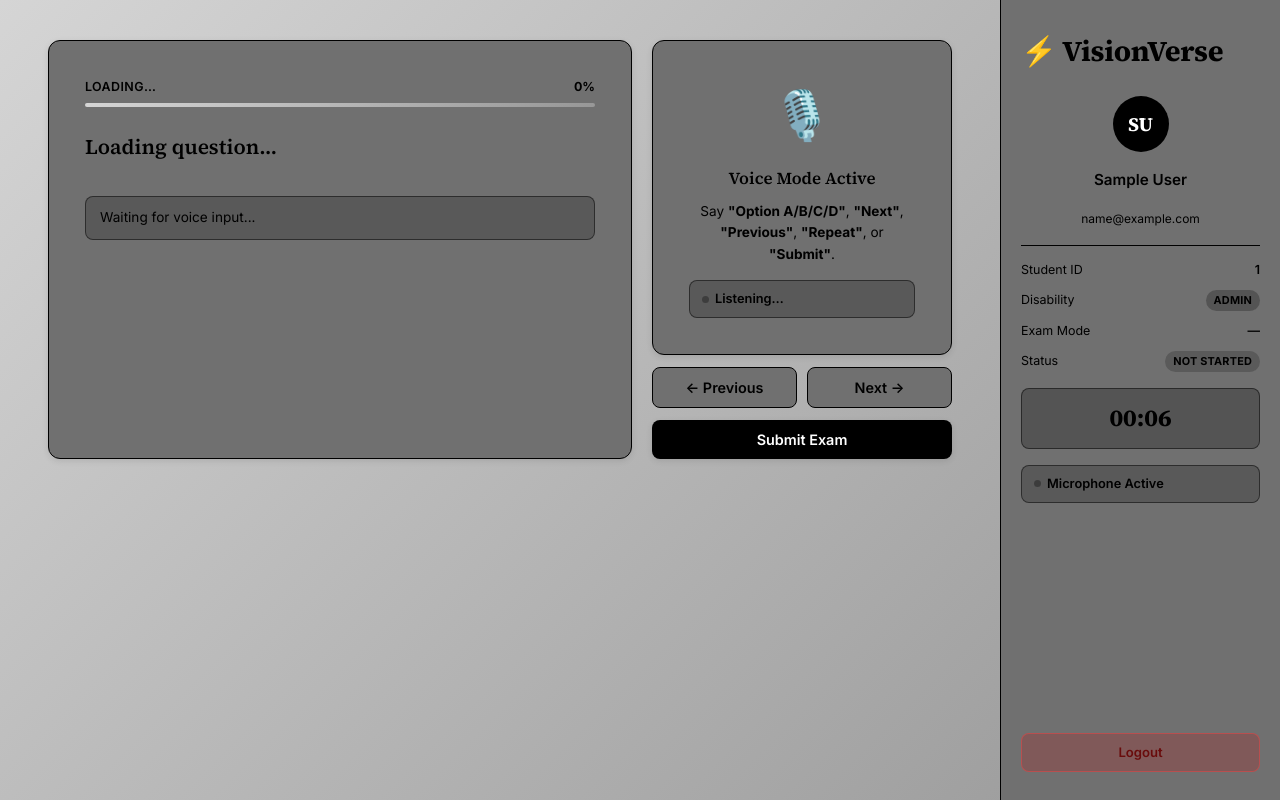
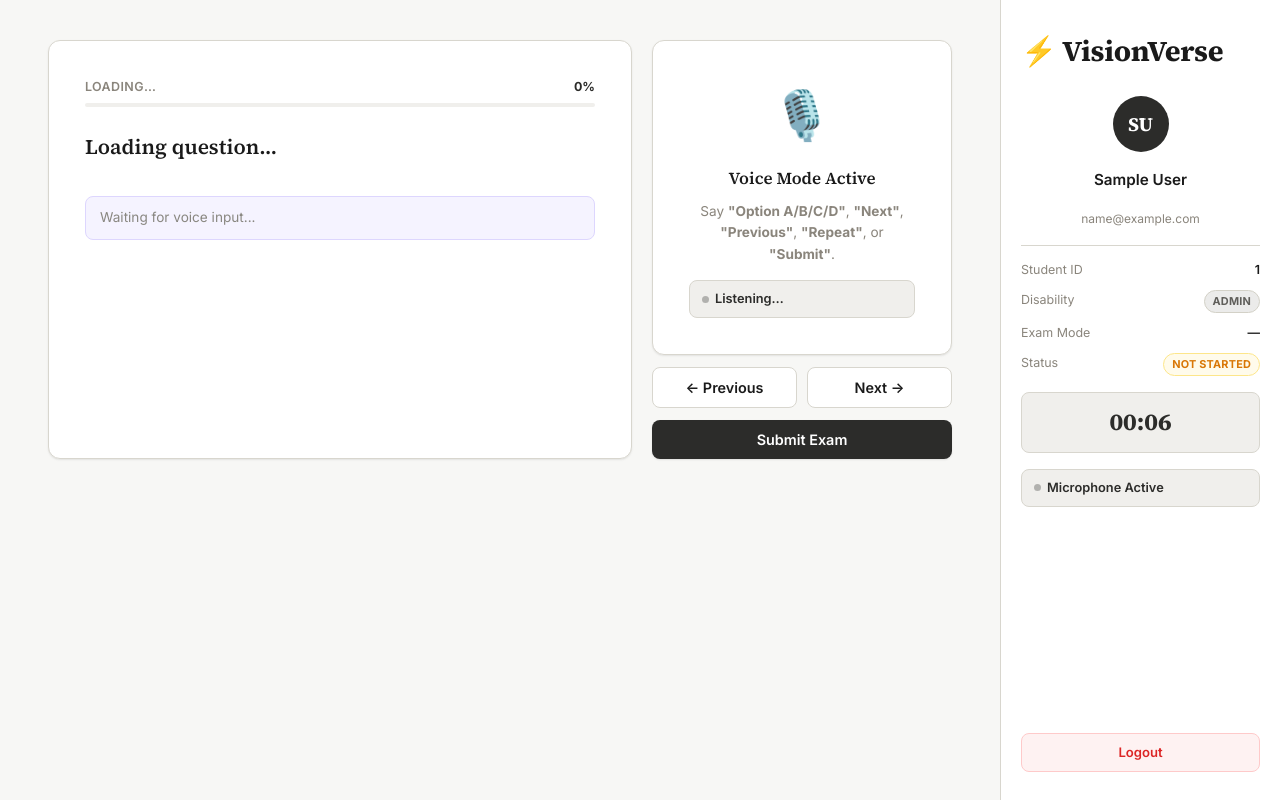
Before and after one commit to KartikChincholkar/Vision-Verse, a Flask app: page /exam in a window 1280 px wide. Run offline with Flask 3, Linux system fonts and the light colour scheme; the visitor is signed in with stand-in values (Sample User, id 1); data that the repository does not hold is empty; some libraries are stand-ins or nearby versions.

Commit message:
Updated color UI

```diff
--- a/static/css/style.css
+++ b/static/css/style.css
@@ -13,56 +13,60 @@
 }
 
 :root {
-    --bg: linear-gradient(135deg, #d5d5d5, #979797);
-    --bg-white: rgb(112, 112, 112);
-    --bg-warm: rgba(112, 112, 112);
-    --bg-hover: rgba(112, 112, 112);
+    /* ── Core backgrounds ── */
+    --bg: #F7F7F5;           /* warm light grey page bg */
+    --bg-white: #ffffff;     /* card & sidebar surfaces */
+    --bg-warm: #F9F9F7;      /* subtle warm tint */
+    --bg-hover: #F0EFEC;     /* hover state */
 
-    --border: rgb(0, 0, 0);
-    --border-dark: rgb(0, 0, 0);
+    /* ── Borders ── */
+    --border: #D8D6CE;       /* subtle warm grey */
+    --border-dark: #C4C2BA;  /* emphasis border */
 
-    --ink: #000000;
-    --ink-light: #000000;
-    --ink-muted: #000000;
-    --ink-faint: #000000;
+    /* ── Ink / text ── */
+    --ink: #1a1a1a;
+    --ink-light: #555550;
+    --ink-muted: #8a857c;
+    --ink-faint: #898781;
 
-    --accent: #000000;
-    --accent-bg: rgba(0, 0, 0, 0.25);
-    --accent-border: rgba(0, 0, 0, 0.5);
+    /* ── Primary CTA — dark charcoal ── */
+    --accent: #2C2C2A;
+    --accent-bg: #F0EFEC;
+    --accent-border: #D8D6CE;
 
-    --green: #22c55e;
-    --green-bg: rgba(34, 197, 94, 0.2);
-    --green-border: rgba(34, 197, 94, 0.5);
+    /* ── Semantic colours (kept for status badges only) ── */
+    --green: #16a34a;
+    --green-bg: #f0fdf4;
+    --green-border: #bbf7d0;
+    --red: #dc2626;
+    --red-bg: #fef2f2;
+    --red-border: #fecaca;
+    --amber: #d97706;
+    --amber-bg: #fffbeb;
+    --amber-border: #fde68a;
+    --purple: #7c3aed;
+    --purple-bg: #f5f3ff;
+    --purple-border: #ddd6fe;
 
-    --red: #690c0c;
-    --red-bg: rgba(196, 1, 1, 0.2);
-    --red-border: rgba(239, 68, 68, 0.5);
+    /* ── Badges — soft warm-grey tones ── */
+    --badge-bg: #EBEBEA;
+    --badge-color: #5F5E5A;
+    --badge-border: #D3D1C7;
 
-    --amber: #000000;
-    --amber-bg: rgba(0, 0, 0, 0.2);
-    --amber-border: rgba(0, 0, 0, 0.5);
-
-    --purple: #000000;
-    --purple-bg: rgba(0, 0, 0, 0.2);
-    --purple-border: rgba(0, 0, 0, 0.5);
-
+    /* ── Radii, shadows, fonts ── */
     --radius: 12px;
     --radius-sm: 8px;
     --radius-xs: 4px;
-
-    --shadow-sm: 0 2px 6px rgba(0, 0, 0, 0.1);
-    --shadow: 0 6px 20px rgba(0, 0, 0, 0.2);
-    --shadow-lg: 0 12px 30px rgba(0, 0, 0, 0.3);
-
+    --shadow-sm: 0 1px 3px rgba(0,0,0,0.04), 0 1px 2px rgba(0,0,0,0.06);
+    --shadow: 0 4px 12px rgba(0,0,0,0.06), 0 1px 3px rgba(0,0,0,0.04);
+    --shadow-lg: 0 8px 24px rgba(0,0,0,0.08);
     --font-heading: 'Source Serif 4', Georgia, serif;
     --font-body: 'Inter', -apple-system, system-ui, sans-serif;
+    --sidebar-width: 280px;
+    --transition: 0.2s ease;
+}
 
-    --sidebar-width: 280px;
-    --transition: 0.25s ease;
-}
-html {
-    font-size: 16px;
-}
+html { font-size: 16px; }
 
 body {
     font-family: var(--font-body);
@@ -249,27 +240,27 @@ select.form-control option {
     text-decoration: none;
 }
 
+/* Primary CTA — dark charcoal */
 .btn-primary {
-    background: var(--accent);
-    color: #fff;
+    background: #2C2C2A;
+    color: #ffffff;
     width: 100%;
     box-shadow: var(--shadow-sm);
 }
 
 .btn-primary:hover {
-    background: #333333;
+    background: #444441;
     box-shadow: var(--shadow);
 }
 
-.btn-primary:active {
-    transform: translateY(1px);
-}
+.btn-primary:active { transform: translateY(1px); }
 
 .btn-primary:disabled {
     opacity: 0.45;
     cursor: not-allowed;
 }
 
+/* Secondary — light grey */
 .btn-secondary {
     background: var(--bg-white);
     border: 1px solid var(--border);
@@ -490,20 +466,20 @@ select.form-control option {
 .progress-count {
     font-size: 0.78rem;
     font-weight: 700;
-    color: var(--accent);
+    color: #2C2C2A;
 }
 
 .progress-track {
     width: 100%;
     height: 4px;
-    background: var(--bg);
+    background: var(--bg-hover);
     border-radius: 2px;
     overflow: hidden;
 }
 
 .progress-fill {
     height: 100%;
-    background: var(--accent);
+    background: #2C2C2A;
     border-radius: 2px;
     transition: width 0.4s ease;
     width: 0%;
@@ -643,20 +617,20 @@ select.form-control option {
     font-family: var(--font-heading);
     font-size: 2.5rem;
     font-weight: 700;
-    color: var(--accent);
+    color: #2C2C2A;
     text-align: center;
     margin: 6px 0;
 }
 
-/* ─── Sidebar ────────────────────────────── */
+/* ─── Sidebar ────────────────────────────────────────────── */
 .sidebar {
     position: fixed;
     top: 0;
     right: 0;
     width: var(--sidebar-width);
     height: 100vh;
-    background: var(--bg-white);
-    border-left: 1px solid var(--border);
+    background: var(--bg-white);          /* clean white */
+    border-left: 1px solid var(--border); /* warm grey border */
     padding: 28px 20px;
     display: flex;
     flex-direction: column;
@@ -681,7 +655,7 @@ select.form-control option {
     width: 56px;
     height: 56px;
     border-radius: 50%;
-    background: var(--accent);
+    background: #2C2C2A;
     display: flex;
     align-items: center;
     justify-content: center;
@@ -719,15 +693,10 @@ select.form-control option {
     font-size: 0.78rem;
 }
 
-.sidebar-meta-item .meta-label {
-    color: var(--ink-muted);
-}
+.sidebar-meta-item .meta-label { color: var(--ink-muted); }
+.sidebar-meta-item .meta-value { color: var(--ink); font-weight: 600; }
 
-.sidebar-meta-item .meta-value {
-    color: var(--ink);
-    font-weight: 600;
-}
-
+/* ─── Badges — soft warm-grey tones ──────────────────────── */
 .badge {
     display: inline-flex;
     align-items: center;
@@ -738,31 +707,35 @@ select.form-control option {
     font-weight: 700;
     text-transform: uppercase;
     letter-spacing: 0.2px;
+    background: var(--badge-bg);   /* #EBEBEA */
+    color: var(--badge-color);     /* #5F5E5A */
+    border: 1px solid var(--badge-border); /* #D3D1C7 */
 }
 
-.badge-cyan {
-    background: var(--accent-bg);
-    color: var(--accent);
-}
-
+/* Keep semantic variants for status that genuinely needs colour */
 .badge-green {
     background: var(--green-bg);
     color: var(--green);
+    border-color: var(--green-border);
 }
 
 .badge-red {
     background: var(--red-bg);
     color: var(--red);
+    border-color: var(--red-border);
 }
 
 .badge-yellow {
     background: var(--amber-bg);
     color: var(--amber);
+    border-color: var(--amber-border);
 }
 
-.badge-purple {
-    background: var(--purple-bg);
-    color: var(--purple);
+/* Neutral grey variants (replaces old badge-cyan, badge-purple) */
+.badge-neutral {
+    background: var(--badge-bg);
+    color: var(--badge-color);
+    border-color: var(--badge-border);
 }
 
 .sidebar-timer {
@@ -770,17 +743,17 @@ select.form-control option {
     font-family: var(--font-heading);
     font-size: 1.5rem;
     font-weight: 700;
-    color: var(--accent);
+    color: #2C2C2A;
     padding: 10px;
-    background: var(--accent-bg);
+    background: #F0EFEC;
     border-radius: var(--radius-sm);
-    border: 1px solid var(--accent-border);
+    border: 1px solid var(--border);
 }
 
 .sidebar-camera {
     border-radius: var(--radius-sm);
     overflow: hidden;
-    border: 1px solid var(--accent);
+    border: 1px solid #2C2C2A;
 }
 
 .sidebar-camera img {
@@ -796,11 +769,11 @@ select.form-control option {
     gap: 6px;
     padding: 8px 12px;
     border-radius: var(--radius-sm);
-    background: var(--purple-bg);
-    border: 1px solid var(--purple-border);
+    background: #F0EFEC;
+    border: 1px solid var(--border);
     font-size: 0.8rem;
     font-weight: 600;
-    color: var(--purple);
+    color: #2C2C2A;
 }
 
 .pulse-dot {
@@ -810,31 +783,16 @@ select.form-control option {
     animation: pulse 1.5s infinite;
 }
 
-.pulse-dot.cyan {
-    background: var(--accent);
+.pulse-dot.cyan  { background: #2C2C2A; }
+.pulse-dot.green { background: var(--green); }
+.pulse-dot.red   { background: var(--red); }
+
+@keyframes pulse {
+    0%, 100% { opacity: 1; }
+    50%       { opacity: 0.3; }
 }
 
-.pulse-dot.green {
-    background: var(--green);
-}
-
-.pulse-dot.red {
-    background: var(--red);
-}
-
-@keyframes pulse {
-
-    0%,
-    100% {
-        opacity: 1;
-    }
-
-    50% {
-        opacity: 0.3;
-    }
-}
-
-/* ─── Results ────────────────────────────── */
+/* ─── Results ────────────────────────────────────────────── */
 .result-hero {
     text-align: center;
     padding: 20px 0;
--- a/templates/exam.html
+++ b/templates/exam.html
@@ -42,7 +42,7 @@
             <div class="finger-count" id="finger-display">—</div>
             <!-- Gesture guide -->
             <div
-                style="margin-top:10px;font-size:0.78rem;line-height:1.7;color:var(--ink-muted);background:var(--surface-2,#505050b7);border-radius:8px;padding:10px 12px">
+                style="margin-top:10px;font-size:0.78rem;line-height:1.7;color:var(--ink-muted);background:var(--surface-2,#D8D6CE);border-radius:8px;padding:10px 12px">
                 <b style="color:var(--ink)">Gesture Guide</b><br>
                 👆 1 finger &rarr; Option A<br>
                 ✌️ 2 fingers &rarr; Option B<br>
```
Also changed, not shown: other parts of static/css/style.css (+93 -197 lines), data/students.json (+10 -0 lines), data/results.json.
